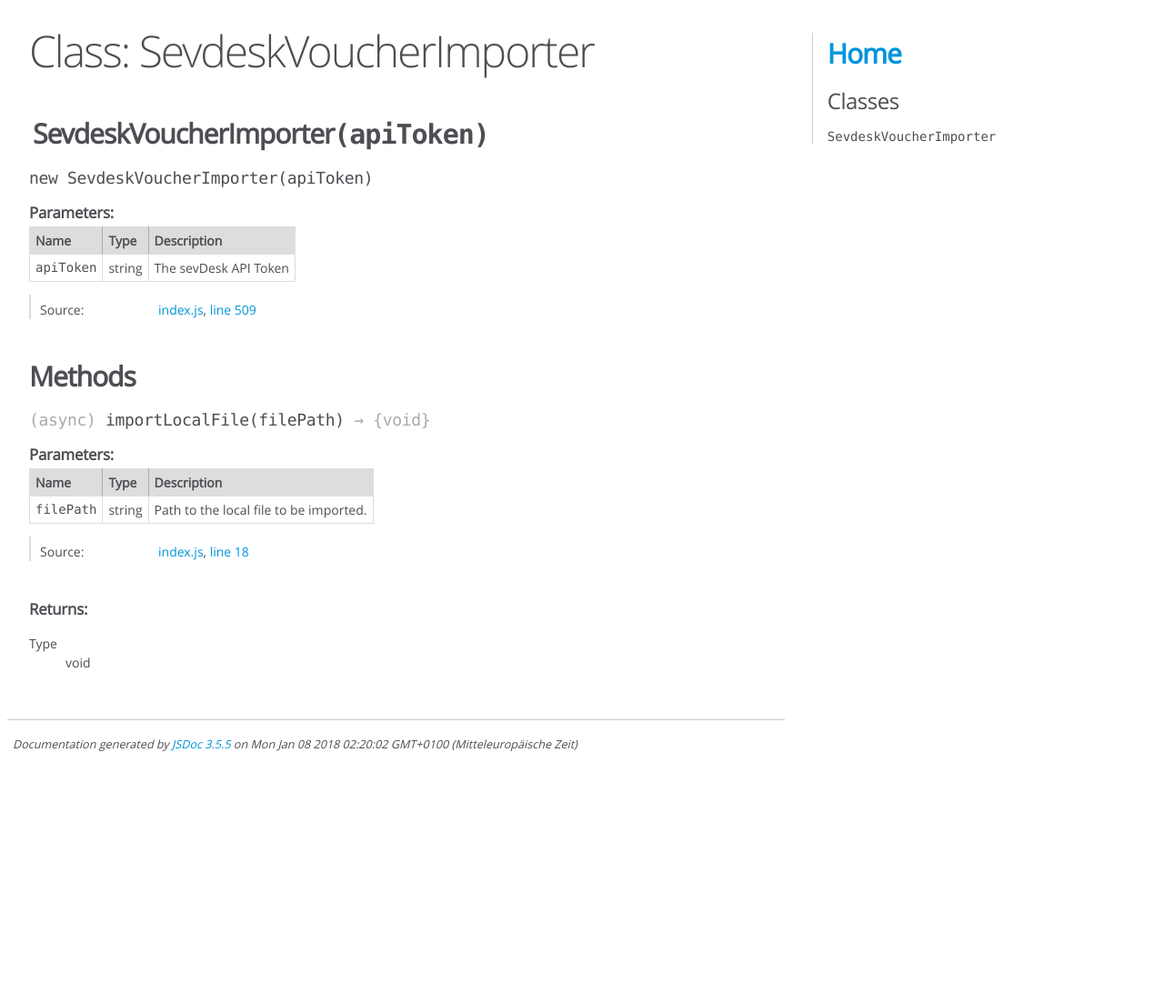
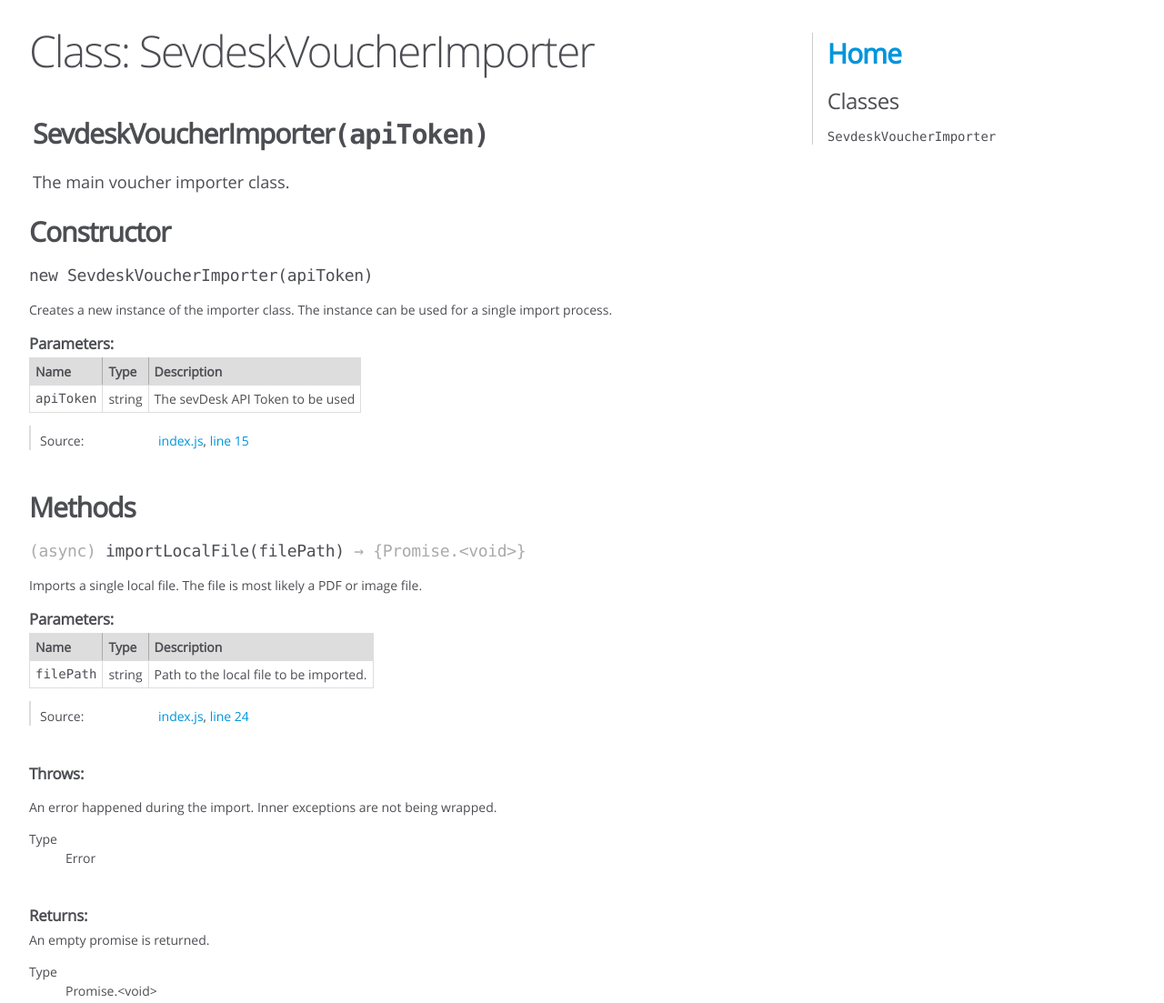
Before and after one commit to konsorten/sevdesk-voucher-upload, a website: page docs/SevdeskVoucherImporter.html in a window 1280 px wide. Shown: the top 1103 px of the page at 91% size. Before the commit the page ends 842 px from the top, so only its background shows below. Drawn offline with Linux system fonts and the light colour scheme.

Commit message:
Slightly improved jsdoc comments

```diff
--- a/docs/SevdeskVoucherImporter.html
+++ b/docs/SevdeskVoucherImporter.html
@@ -30,6 +30,8 @@
 
         <h2><span class="attribs"><span class="type-signature"></span></span>SevdeskVoucherImporter<span class="signature">(apiToken)</span><span class="type-signature"></span></h2>
 
+            <div class="class-description">The main voucher importer class.</div>
+
 
 </header>
 
@@ -39,6 +41,8 @@
 
 
 
+    <h2>Constructor</h2>
+
 
 
     <h4 class="name" id="SevdeskVoucherImporter"><span class="type-signature"></span>new SevdeskVoucherImporter<span class="signature">(apiToken)</span><span class="type-signature"></span></h4>
@@ -47,6 +51,11 @@
 
 
 
+
+<div class="description">
+    Creates a new instance of the importer class.
+The instance can be used for a single import process.
+</div>
 
 
 
@@ -97,7 +106,7 @@
 
 
 
-            <td class="description last">The sevDesk API Token</td>
+            <td class="description last">The sevDesk API Token to be used</td>
         </tr>
 
 
@@ -138,7 +147,7 @@
 
     <dt class="tag-source">Source:</dt>
     <dd class="tag-source"><ul class="dummy"><li>
-        <a href="index.js.html">index.js</a>, <a href="index.js.html#line509">line 509</a>
+        <a href="index.js.html">index.js</a>, <a href="index.js.html#line15">line 15</a>
     </li></ul></dd>
 
 
@@ -192,12 +201,16 @@
 
 
 
-    <h4 class="name" id="importLocalFile"><span class="type-signature">(async) </span>importLocalFile<span class="signature">(filePath)</span><span class="type-signature"> &rarr; {void}</span></h4>
+    <h4 class="name" id="importLocalFile"><span class="type-signature">(async) </span>importLocalFile<span class="signature">(filePath)</span><span class="type-signature"> &rarr; {Promise.&lt;void>}</span></h4>
 
 
 
 
 
+
+<div class="description">
+    Imports a single local file. The file is most likely a PDF or image file.
+</div>
 
 
 
@@ -289,7 +302,7 @@
 
     <dt class="tag-source">Source:</dt>
     <dd class="tag-source"><ul class="dummy"><li>
-        <a href="index.js.html">index.js</a>, <a href="index.js.html#line18">line 18</a>
+        <a href="index.js.html">index.js</a>, <a href="index.js.html#line24">line 24</a>
     </li></ul></dd>
 
 
@@ -310,10 +323,43 @@
 
 
 
+<h5>Throws:</h5>
+
+
+
+<dl>
+    <dt>
+        <div class="param-desc">
+        An error happened during the import. Inner exceptions are not being wrapped.
+        </div>
+    </dt>
+    <dd></dd>
+    <dt>
+        <dl>
+            <dt>
+                Type
+            </dt>
+            <dd>
+
+<span class="param-type">Error</span>
+
+
+            </dd>
+        </dl>
+    </dt>
+    <dd></dd>
+</dl>
+
+
+
 
 
 <h5>Returns:</h5>
 
+
+<div class="param-desc">
+    An empty promise is returned.
+</div>
 
 
 
@@ -323,7 +369,7 @@
     </dt>
     <dd>
 
-<span class="param-type">void</span>
+<span class="param-type">Promise.&lt;void></span>
 
 
     </dd>
@@ -357,7 +403,7 @@
 <br class="clear">
 
 <footer>
-    Documentation generated by <a href="https://github.com/jsdoc3/jsdoc">JSDoc 3.5.5</a> on Mon Jan 08 2018 02:20:02 GMT+0100 (Mitteleuropäische Zeit)
+    Documentation generated by <a href="https://github.com/jsdoc3/jsdoc">JSDoc 3.5.5</a> on Mon Jan 08 2018 02:54:52 GMT+0100 (Mitteleuropäische Zeit)
 </footer>
 
 <script> prettyPrint(); </script>
```
Also changed, not shown: docs/index.html (+2 -1 lines), docs/index.js.html (+12 -3 lines), index.js (+11 -2 lines).
